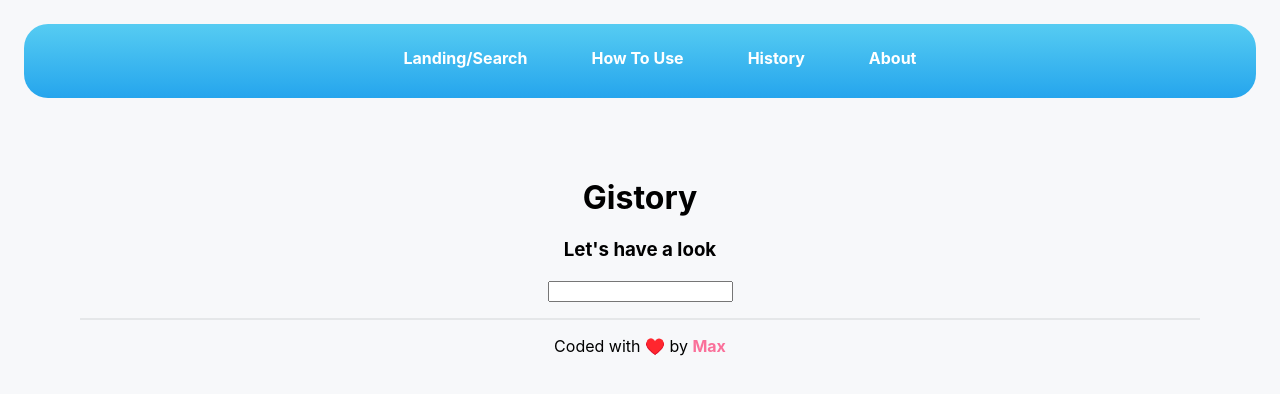
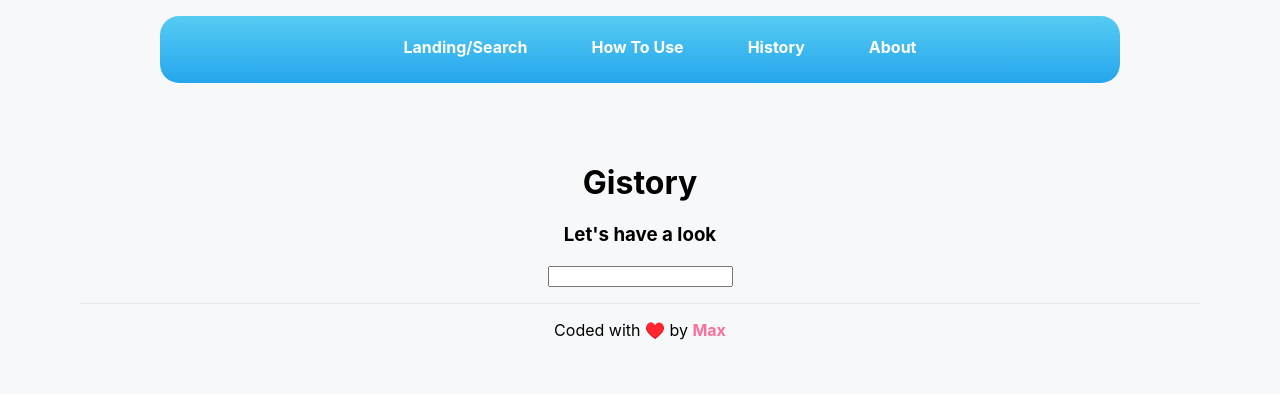
Before and after one commit to Bluuax/gistory, a React (Create React App) app: page / in a window 1280 px wide. Shown: the top 394 px of the page. Built offline with nearby package versions, Linux system fonts and the light colour scheme.

Commit message:
Update Header.css

```diff
--- a/src/Header.css
+++ b/src/Header.css
@@ -1,9 +1,9 @@
 .Header {
-  padding: 0.5rem 0.5rem 0.3rem 0.5rem;
-
-  margin: 1.5rem 1.5rem 5rem 1.5rem;
+  padding: 0.3rem 0 0.05rem 0;
+  margin: 1rem auto 5rem auto;
+  width: 60rem;
   background: linear-gradient(#56ccf2, #25a5ed);
-  border-radius: 1.5em;
+  border-radius: 1.2rem;
 }
 
 .Header-container {
```
